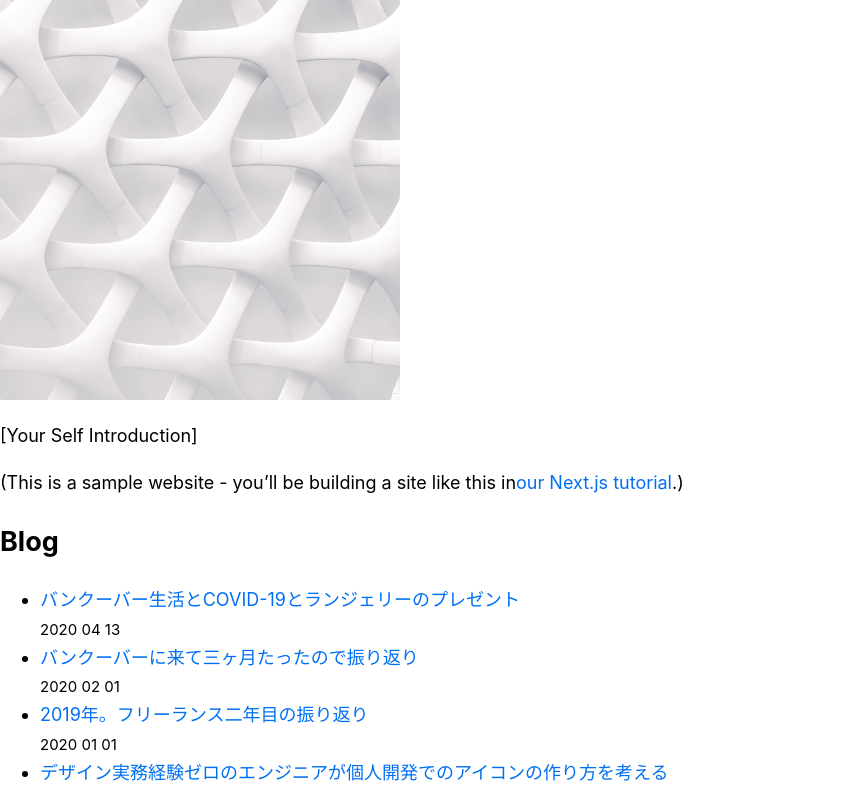
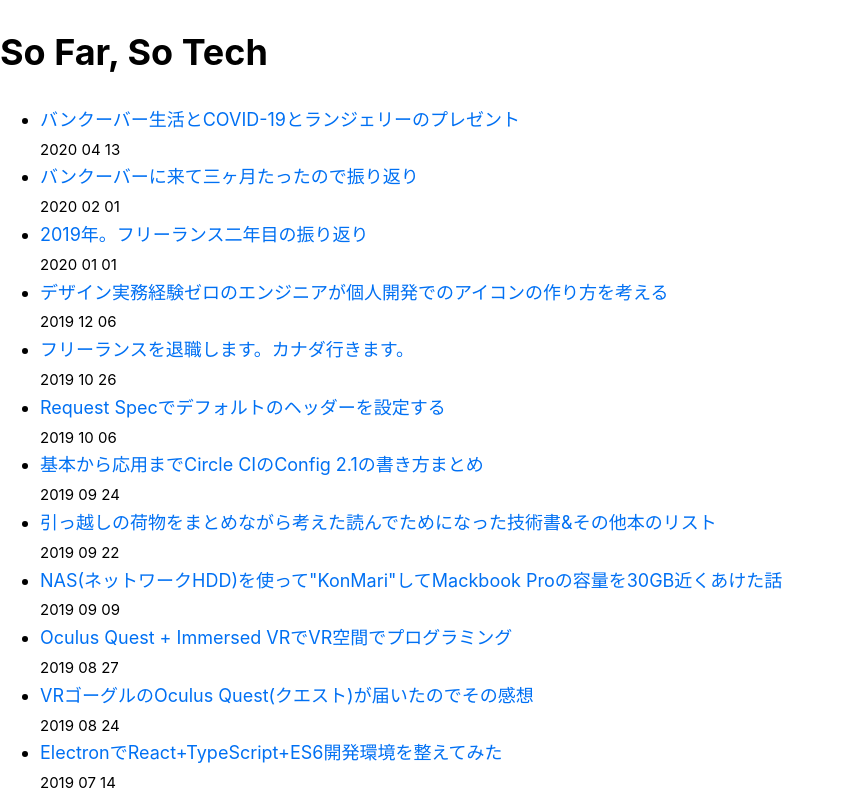
Before and after one commit to version-1/blog-v2.0, a Next.js app: page / in a window 1280 px wide. Shown: the top 795 px of the page, without its empty margins (0-844 px from the left). Built offline with nearby package versions, Linux system fonts and the light colour scheme.

Commit message:
some fix

```diff
--- a/src/components/templates/Header.tsx
+++ b/src/components/templates/Header.tsx
@@ -1,20 +1,15 @@
 import Link from 'next/link'
+import { config } from '@/constants'
 
 const Header: React.FC = (): JSX.Element => {
+  const { siteTitle } = config
   return (
     <header className="header">
-      <>
-        <Link href="/">
-          <a>
-            <img src="/images/profile.jpg" alt={name} />
-          </a>
-        </Link>
-        <h2>
-          <Link href="/">
-            <a>{name}</a>
-          </Link>
-        </h2>
-      </>
+      <div className="header__content">
+        <div className="header__logo">
+          <h1>{siteTitle}</h1>
+        </div>
+      </div>
     </header>
   )
 }
--- a/src/components/templates/Home.tsx
+++ b/src/components/templates/Home.tsx
@@ -14,17 +14,8 @@ export default function Home({
   }[]
 }): JSX.Element {
   return (
-    <Layout home>
+    <Layout>
       <section>
-        <p>[Your Self Introduction]</p>
-        <p>
-          (This is a sample website - you’ll be building a site like this in
-          <a href="https://nextjs.org/learn">our Next.js tutorial</a>
-          .)
-        </p>
-      </section>
-      <section>
-        <h2>Blog</h2>
         <ul>
           {posts.map(({ slug, createdAt, title }) => (
             <li key={slug}>
```
